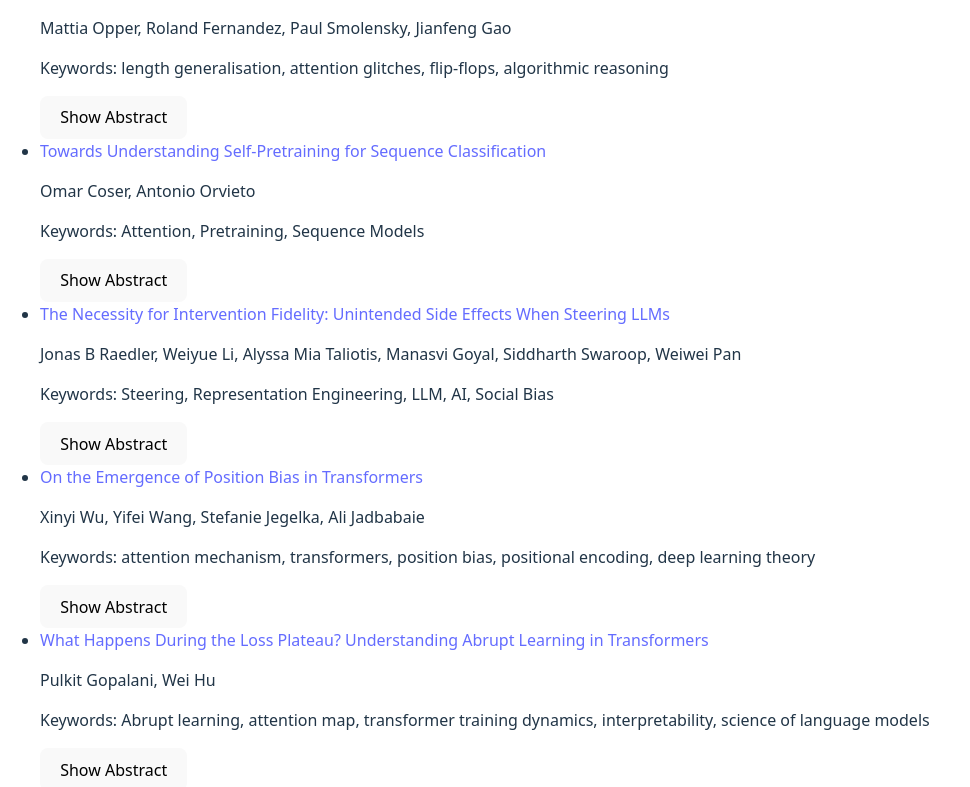
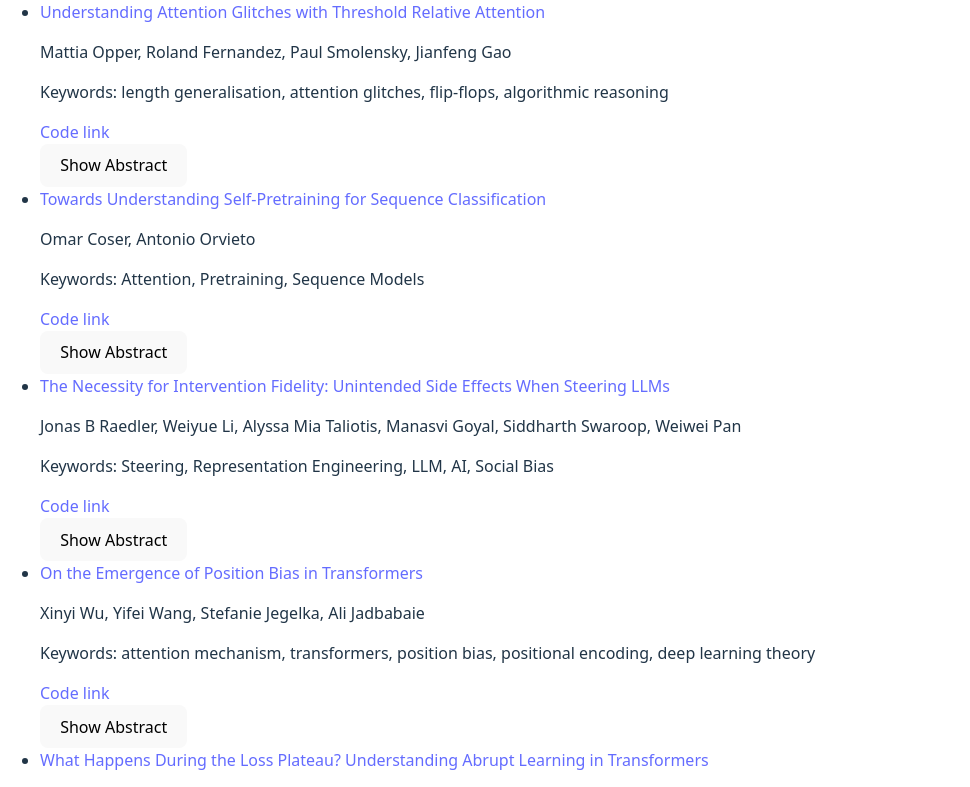
Before and after one commit to abhishekpanigrahi1996/MOSS_workshop, a React (Vite) app: page / in a window 1280 px wide. Shown: the part 813-1600 px from the top of the page, without its empty margins (0-970 px from the left). Built offline with nearby package versions, Linux system fonts and the light colour scheme.

Commit message:
Initial files

```diff
--- a/src/PaperBrowser.jsx
+++ b/src/PaperBrowser.jsx
@@ -1225,6 +1225,7 @@ const topicSummaries = {
 'Trust, Fairness & Calibration':'Focuses on ethical and calibration-oriented improvements in LMs. Topics include explanation fidelity, fairness, privacy protection, and robust intervention design.',
 };
 
+
 export default function PaperBrowser() {
     const [query, setQuery] = useState("");
     const [openAbstract, setOpenAbstract] = useState(null);
@@ -1241,7 +1242,7 @@ export default function PaperBrowser() {
         <h1 className="text-2xl font-bold mb-4">MOSS 2025 Accepted Papers</h1>
 
         <p className="text-sm text-gray-700 mb-6">
-        This page presents all papers accepted to the MOSS 2025 workshop, systematically grouped by thematic topic to aid exploration and discovery. Each topic is accompanied by a brief description to contextualize the theme. You may click on any topic below to jump directly to the associated set of papers.
+          This page presents all papers accepted to the MOSS 2025 workshop, systematically grouped by thematic topic to aid exploration and discovery. Each topic is accompanied by a brief description to contextualize the theme. You may click on any topic below to jump directly to the associated set of papers.. You can click on a topic below to jump directly to the papers under that theme.
         </p>
 
         <Input
@@ -1290,6 +1291,14 @@ export default function PaperBrowser() {
                           <p className="text-sm text-gray-700">{paper.authors.join(", ")}</p>
                           <p className="text-sm text-gray-600 italic">{paper.tldr}</p>
                           <p className="text-xs text-gray-500">Keywords: {paper.keywords.join(", ")}</p>
+                          <a
+                            href={`https://github.com/abhishekpanigrahi1996/MOSS/tree/main/submissions/submission-${paper.id}`}
+                            target="_blank"
+                            rel="noopener noreferrer"
+                            className="text-sm text-blue-500 hover:underline"
+                          >
+                            Code link
+                          </a>
                         </div>
                         <div className="ml-4">
                           <button
```
